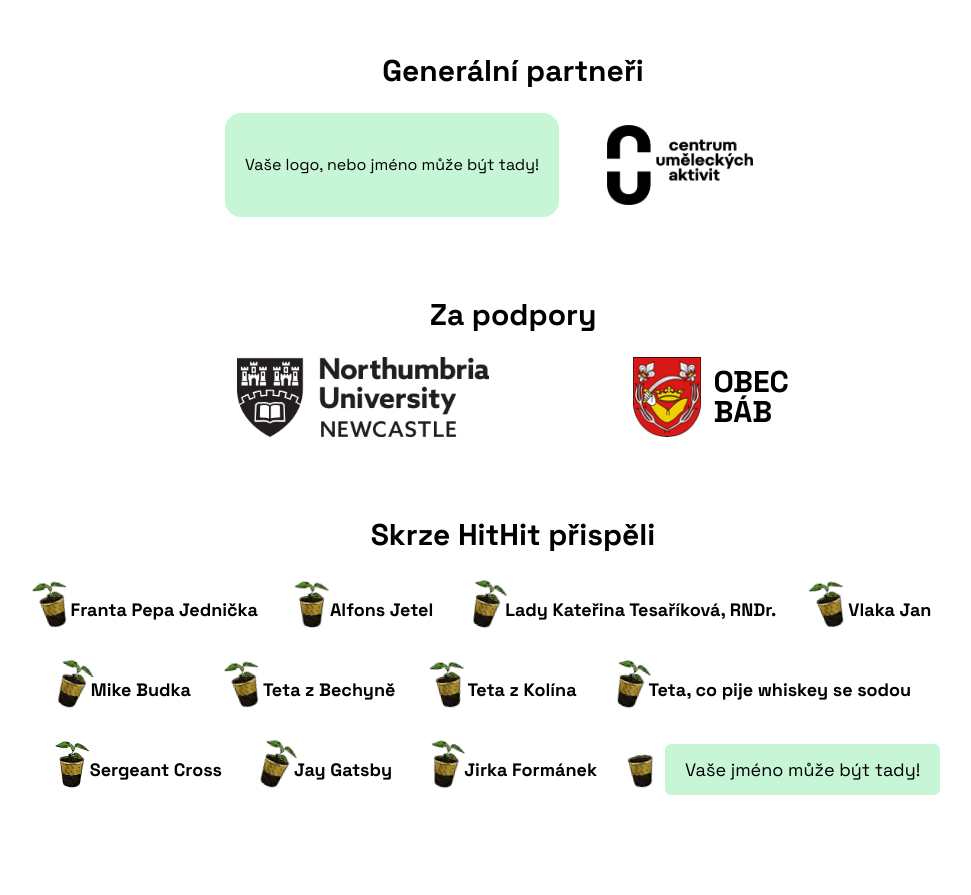
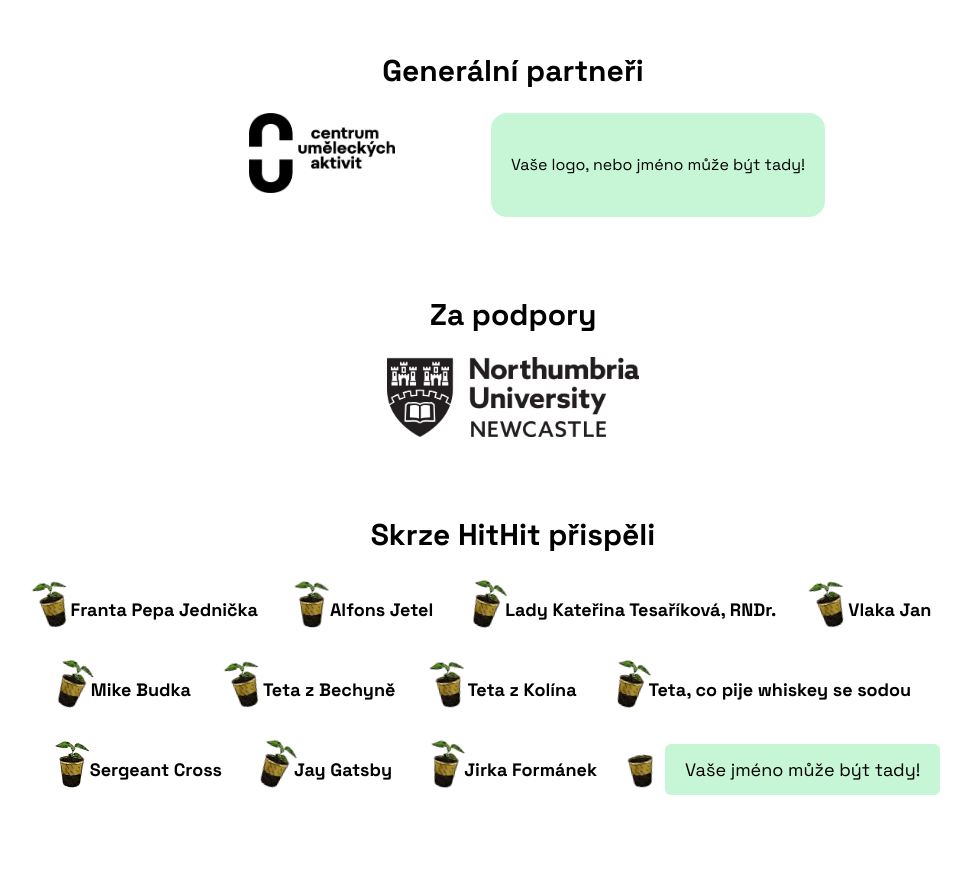
Before and after one commit to Lossmeril/garden-of-eden-next, a Next.js app: page / in a window 1280 px wide. Shown: the part 3127-4022 px from the top of the page, without its empty margins (127-1098 px from the left). Built offline with nearby package versions, Linux system fonts and the light colour scheme.

Commit message:
fix: responisivity

```diff
--- a/components/navbar.tsx
+++ b/components/navbar.tsx
@@ -123,7 +123,7 @@ const Navbar = ({ dataActive }: any) => {
           px={6}
           display={{ base: "flex", lg: "none" }}
         >
-          <Image src="/img/logo-cz.png" alt="Zahrada Boží" h="40px" />
+          <Image src="/img/logos/cz_black.png" alt="Zahrada Boží" h="50px" />
           <Spacer />
           <Box
             ml={2}
--- a/components/sections/about.tsx
+++ b/components/sections/about.tsx
@@ -48,7 +48,7 @@ const AboutSection = () => {
       <SimpleGrid
         columns={{ base: 1, xl: 2 }}
         gap={{ base: 4, xl: 12 }}
-        px={12}
+        px={{ base: 4, xl: 12 }}
       >
         <Box p={{ base: 4, xl: 12 }} textAlign={{ base: "center", md: "left" }}>
           <Heading as="h3" className="ordinary-font" mb={4} mt={6}>
--- a/components/sections/contacts.tsx
+++ b/components/sections/contacts.tsx
@@ -42,18 +42,24 @@ const ContactsSection = () => {
     <Section anchor="contacts" heading="Kontakty">
       <Wrap
         align="center"
-        spacing={{ base: 2, sm: 8 }}
+        spacing={{ base: 2, lg: 8 }}
         justify="center"
         py={5}
         className="downloads-wrap"
       >
-        <WrapItem w={{ base: "100%", sm: "45%", md: "30%" }}>
+        <WrapItem w={{ base: "100%", sm: "75%", lg: "50%", xl: "30%" }}>
           <ContactCard
             name="Jakub Tesařík"
             image="/img/avatars/jakub.webp"
             role="producent"
           >
-            <VStack mt={6} gap={3} align="left" w="50%" mx="auto">
+            <VStack
+              mt={6}
+              gap={3}
+              align="left"
+              w={{ base: "100%", md: "75%", lg: "50%" }}
+              mx="auto"
+            >
               <Box>
                 <a href="tel:'+420724797522'">
                   <HStack>
--- a/components/sections/contributors.tsx
+++ b/components/sections/contributors.tsx
@@ -25,18 +25,12 @@ const ContributorsSection = () => {
       >
         Generální partneři
       </Heading>
-      <Center>
-        <Link href="">
-          <Box
-            px={5}
-            py={10}
-            borderRadius="1rem"
-            w={{ base: "100%", md: "100%" }}
-            bg="green.100"
-          >
-            <Text textAlign="center">Vaše logo, nebo jméno může být tady!</Text>
-          </Box>
-        </Link>
+      <Stack
+        direction={{ base: "column", md: "row" }}
+        justify="center"
+        w={{ base: "100%", md: "100%" }}
+        spacing={12}
+      >
         <Box mx={{ base: 4, md: 12 }}>
           <Image
             className="partner-logo"
@@ -45,7 +39,19 @@ const ContributorsSection = () => {
             mx="auto"
           />
         </Box>
-      </Center>
+        <Link href="">
+          <Box
+            px={5}
+            py={10}
+            borderRadius="1rem"
+            w={{ base: "auto", md: "100%" }}
+            mx={{ base: 12, md: 0 }}
+            bg="green.100"
+          >
+            <Text textAlign="center">Vaše logo, nebo jméno může být tady!</Text>
+          </Box>
+        </Link>
+      </Stack>
 
       <Heading
         as="h3"
@@ -70,7 +76,7 @@ const ContributorsSection = () => {
             mx="auto"
           />
         </Box>
-        <Box mx={{ base: 4, md: 12 }}>
+        {/* <Box mx={{ base: 4, md: 12 }}>
           <HStack gap={3} justify="center">
             <Image
               className="partner-logo"
@@ -89,7 +95,7 @@ const ContributorsSection = () => {
               Báb
             </Heading>
           </HStack>
-        </Box>
+        </Box> */}
       </Stack>
 
       <Heading
```
